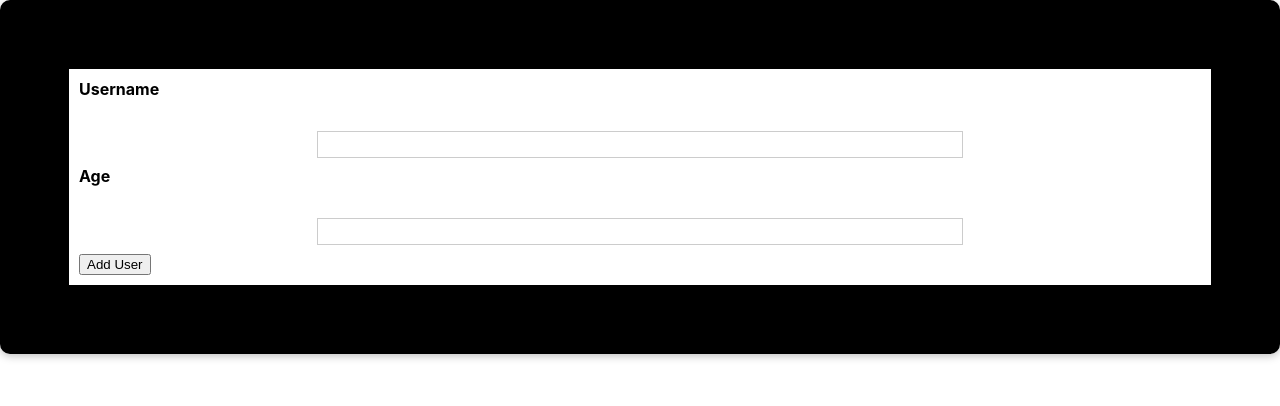
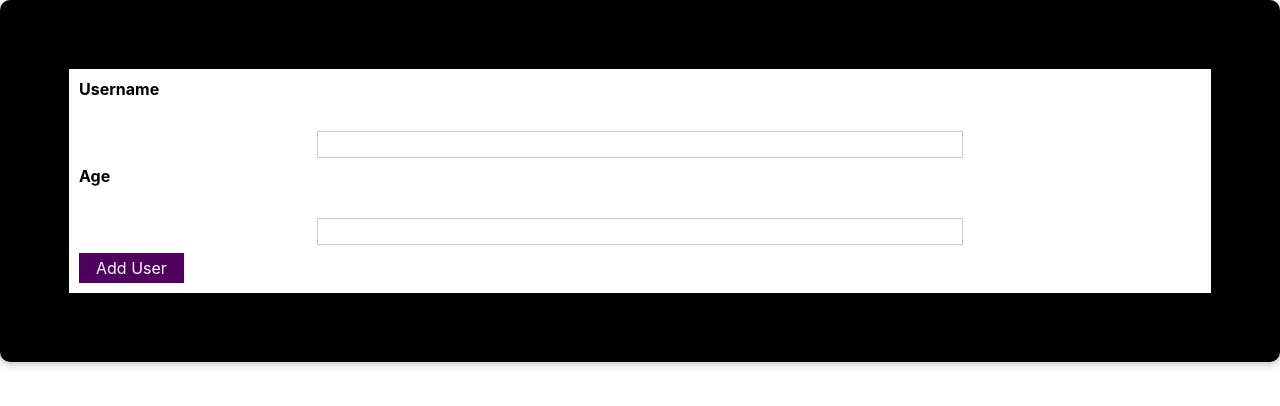
Before and after one commit to sukku-akky/ReactAddUserApp, a React (Create React App) app: page / in a window 1280 px wide. Shown: the top 406 px of the page. Built offline with nearby package versions, Linux system fonts and the light colour scheme.

Commit message:
reusable-button

```diff
--- /dev/null
+++ b/src/components/UI/Button.css
@@ -0,0 +1,18 @@
+.button {
+    font: inherit;
+    border: 1px solid #4f005f;
+    background: #4f005f;
+    color: white;
+    padding: 0.25rem 1rem;
+    cursor: pointer;
+  }
+
+  .button:hover,
+  .button:active {
+    background: #741188;
+    border-color: #741188;
+  }
+
+  .button:focus {
+    outline: none;
+  }
--- /dev/null
+++ b/src/components/UI/Button.js
@@ -0,0 +1,12 @@
+import React from "react";
+import "./Button.css";
+
+const Button = (props) => {
+  return (
+    <button className="button" type={props.type}>
+      {props.children}
+    </button>
+  );
+};
+
+export default Button;
--- a/src/components/UI/Card.css
+++ b/src/components/UI/Card.css
@@ -6,4 +6,5 @@
     border-width: 69px;
     border-style: solid;
     padding: 10px;
+    text-align: left;
   }
--- a/src/components/Users/AddUser.js
+++ b/src/components/Users/AddUser.js
@@ -1,6 +1,7 @@
 import React from "react"
 import Card from "../UI/Card";
 import classes from "./AddUser.module.css"
+import Button from "../UI/Button";
 
 const AddUser=()=>{
 
@@ -14,7 +15,7 @@
         <input id="username" type="text" className={classes.input}/>
         <label htmlFor="age" className={classes.label}>Age</label>
         <input id="age" type="number" className={classes.input}/>
-        <button type="submit">Add User</button>
+        <Button type="submit">Add User</Button>
 
       </form>
     </Card>
```
